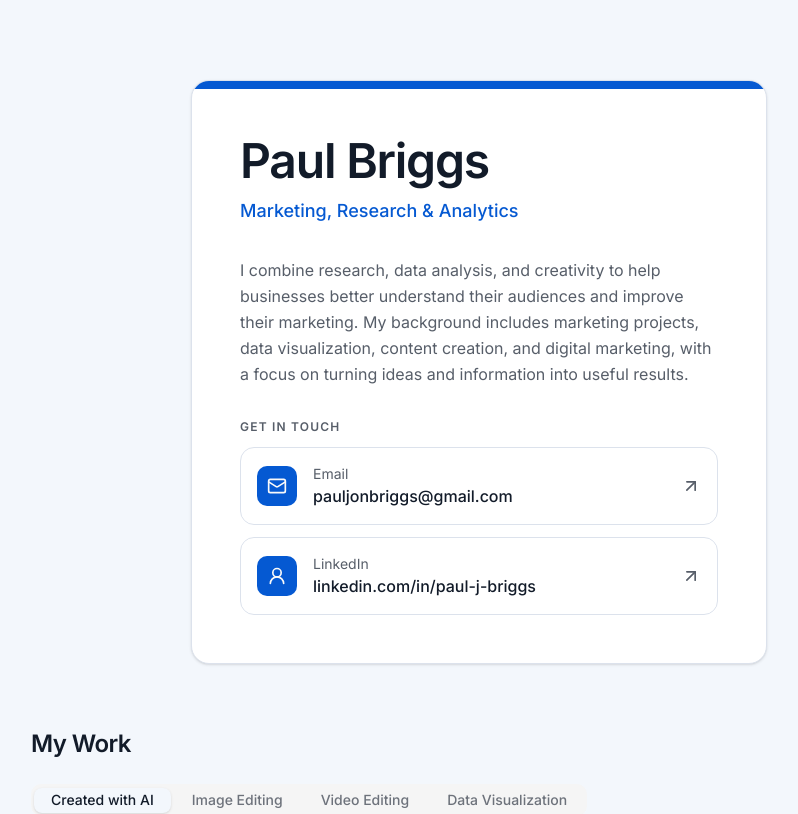
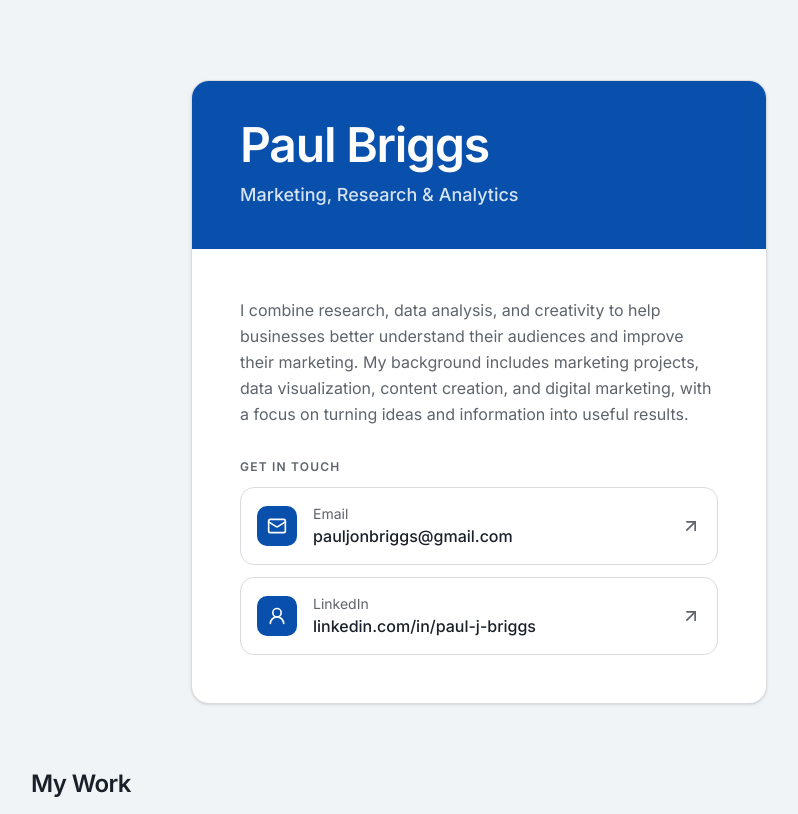
Before and after one commit to pauljonb/paulbriggsportfolio, a Next.js app: page / in a window 1280 px wide. Shown: the top 814 px of the page, without its empty margins (161-959 px from the left). Built offline with nearby package versions, Linux system fonts and the light colour scheme.

Commit message:
feat: update global color variables and redesign calling card header
V0-Chat-Id: em1x3Ei4FUB

```diff
--- a/app/globals.css
+++ b/app/globals.css
@@ -48,24 +48,24 @@
 
 :root {
   color-scheme: light;
-  --background: oklch(0.975 0.008 255);
-  --foreground: oklch(0.22 0.03 260);
+  --background: oklch(0.965 0.004 250);
+  --foreground: oklch(0.24 0.02 255);
   --card: oklch(1 0 0);
-  --card-foreground: oklch(0.22 0.03 260);
+  --card-foreground: oklch(0.24 0.02 255);
   --popover: oklch(1 0 0);
-  --popover-foreground: oklch(0.22 0.03 260);
-  --primary: oklch(0.5 0.2 260);
-  --primary-foreground: oklch(0.985 0 0);
-  --secondary: oklch(0.97 0 0);
-  --secondary-foreground: oklch(0.205 0 0);
-  --muted: oklch(0.97 0 0);
-  --muted-foreground: oklch(0.48 0.02 260);
-  --accent: oklch(0.95 0.025 260);
-  --accent-foreground: oklch(0.45 0.2 260);
+  --popover-foreground: oklch(0.24 0.02 255);
+  --primary: oklch(0.45 0.16 258);
+  --primary-foreground: oklch(0.99 0 0);
+  --secondary: oklch(0.93 0.005 250);
+  --secondary-foreground: oklch(0.3 0.02 255);
+  --muted: oklch(0.945 0.004 250);
+  --muted-foreground: oklch(0.5 0.015 255);
+  --accent: oklch(0.94 0.03 255);
+  --accent-foreground: oklch(0.42 0.16 258);
   --destructive: oklch(0.577 0.245 27.325);
-  --border: oklch(0.91 0.015 260);
-  --input: oklch(0.91 0.015 260);
-  --ring: oklch(0.5 0.2 260);
+  --border: oklch(0.89 0.006 250);
+  --input: oklch(0.89 0.006 250);
+  --ring: oklch(0.45 0.16 258);
   --chart-1: oklch(0.87 0 0);
   --chart-2: oklch(0.556 0 0);
   --chart-3: oklch(0.439 0 0);
--- a/components/calling-card.tsx
+++ b/components/calling-card.tsx
@@ -3,16 +3,15 @@ import { ContactLink } from '@/components/contact-link'
 export function CallingCard() {
   return (
     <article className="w-full max-w-xl overflow-hidden rounded-2xl border border-border bg-card shadow-sm">
-      <div className="h-2 bg-primary" aria-hidden="true" />
+      <header className="flex flex-col gap-3 bg-primary px-8 py-10 text-primary-foreground sm:px-12">
+        <h1 className="text-4xl font-semibold tracking-tight text-balance sm:text-5xl">
+          Paul Briggs
+        </h1>
+        <p className="text-lg font-medium text-primary-foreground/85">
+          Marketing, Research &amp; Analytics
+        </p>
+      </header>
       <div className="flex flex-col gap-8 p-8 sm:p-12">
-        <header className="flex flex-col gap-3">
-          <h1 className="text-4xl font-semibold tracking-tight text-balance sm:text-5xl">
-            Paul Briggs
-          </h1>
-          <p className="text-lg font-medium text-primary">
-            Marketing, Research &amp; Analytics
-          </p>
-        </header>
 
         <p className="leading-relaxed text-muted-foreground text-pretty">
           I combine research, data analysis, and creativity to help businesses
--- a/components/work-tabs.tsx
+++ b/components/work-tabs.tsx
@@ -111,7 +111,7 @@ export function WorkTabs() {
       <Tabs defaultValue={workCategories[0].id} className="flex flex-col gap-6">
         <TabsList className="flex h-auto w-full flex-wrap justify-start gap-1 sm:w-fit">
           {workCategories.map((category) => (
-            <TabsTrigger key={category.id} value={category.id} className="flex-none px-4 py-2">
+            <TabsTrigger key={category.id} value={category.id} className="flex-none px-4 py-2 data-active:bg-primary data-active:text-primary-foreground data-active:shadow-sm">
               {category.label}
             </TabsTrigger>
           ))}
```
